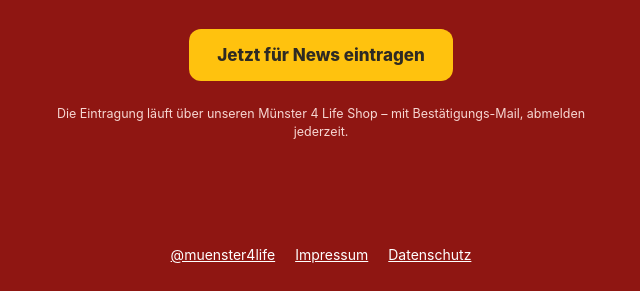
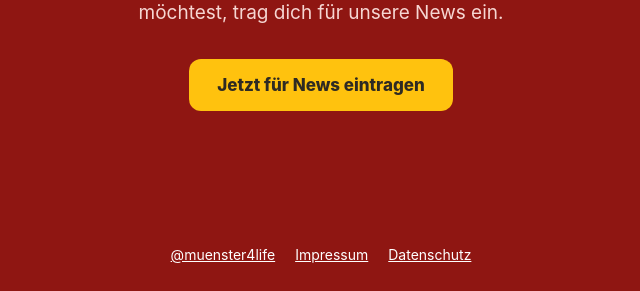
Before and after one commit to ms4l4400/muensterspiel-coming-soon, a plain HTML site: page index.html in a window 1280 px wide. Shown: the part 509-800 px from the top of the page, without its empty margins (319-959 px from the left). Drawn offline with Linux system fonts and the light colour scheme.

Commit message:
Add files via upload

```diff
--- a/index.html
+++ b/index.html
@@ -44,7 +44,6 @@ footer{display:flex;flex-wrap:wrap;justify-content:center;gap:20px;font-size:14p
 <p class="lead">Hier entsteht etwas Neues für unsere Stadt.<br>Bald geht's los! Wenn du den Start nicht verpassen möchtest, trag dich für unsere News ein.</p>
 
 <a class="cta" href="https://muenster-online-shop.de/pages/muensterspiel">Jetzt für News eintragen</a>
-<p class="fine">Die Eintragung läuft über unseren Münster 4 Life Shop – mit Bestätigungs-Mail, abmelden jederzeit.</p>
 </main>
 <footer>
 <a href="https://www.instagram.com/muenster4life/">@muenster4life</a>
```
